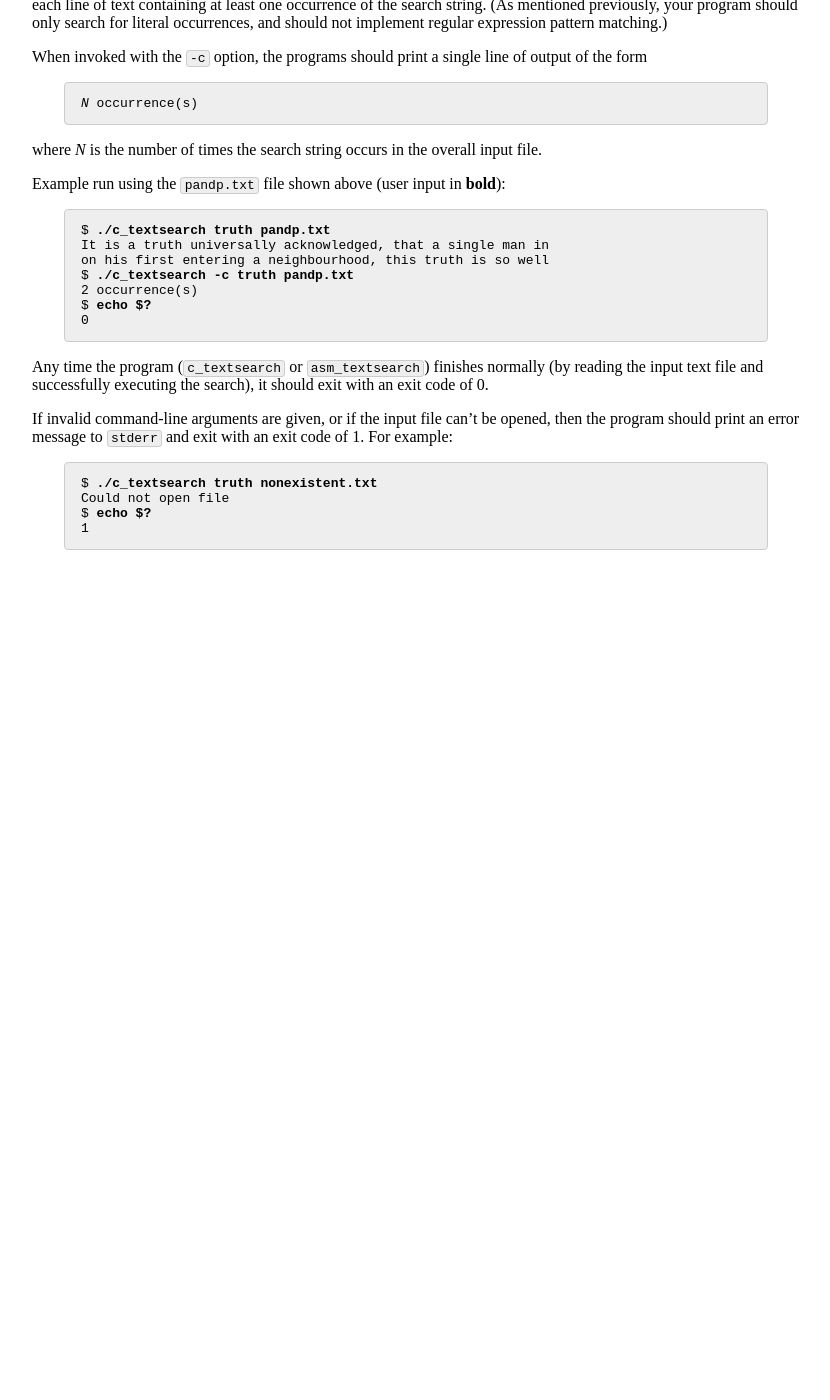
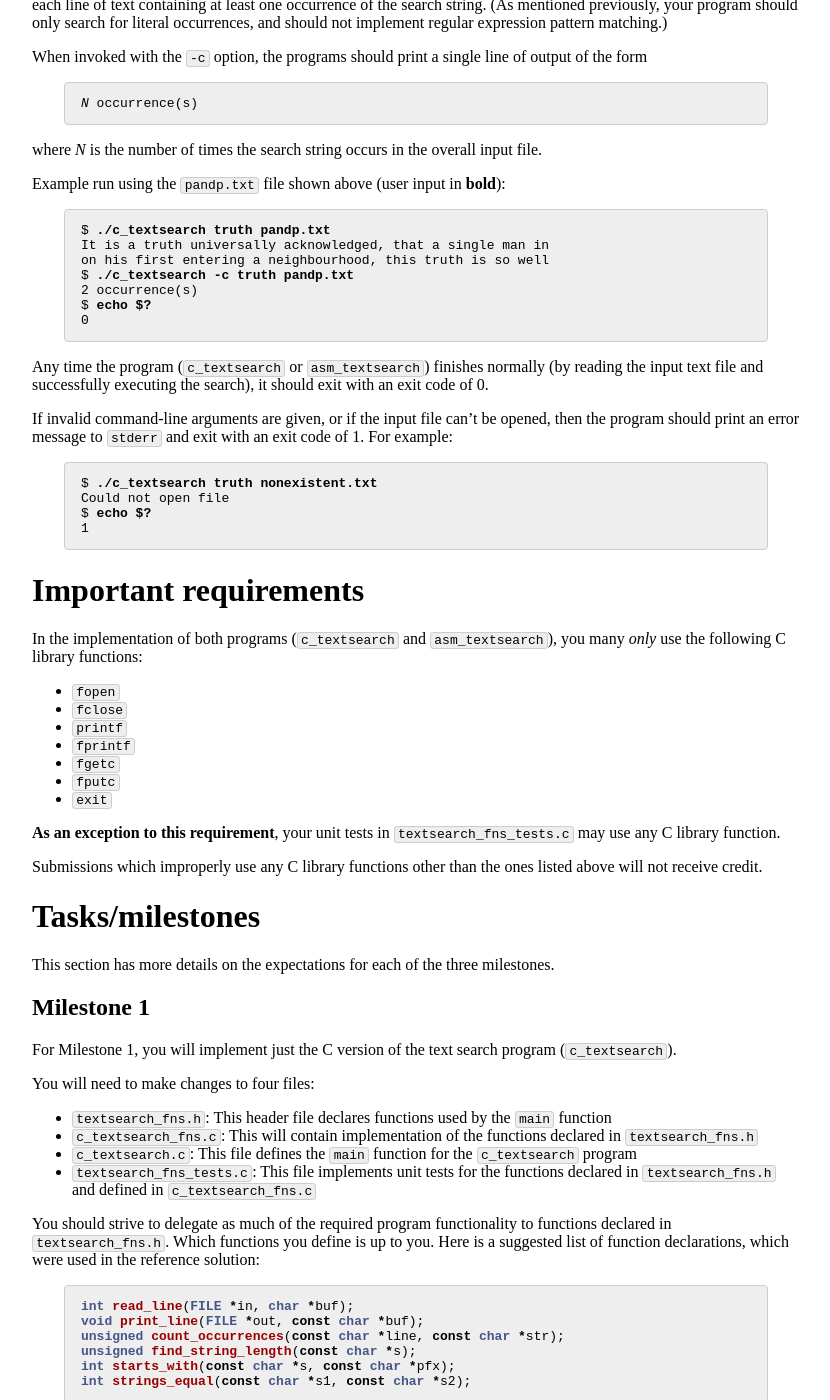
Before and after one commit to jhucsf/fall2021, a Jekyll site: the page built from assign/assign02.md, in a window 1280 px wide and 1400 px high, scrolled down 1788 px. Shown: the whole window, without its empty margins (224-1054 px from the left). Built offline with Jekyll 4.4.1, drawn with Linux system fonts in a browser that asks for light colours; before the commit the page ends 2370 px from its top, so only the background shows below that; some of the changed text lies outside the part shown.

Commit message:
work on describing requirements/approach

````diff
--- a/assign/assign02.md
+++ b/assign/assign02.md
@@ -141,3 +141,80 @@ Could not open file
 $ <b>echo $?</b>
 1
 </pre></div>
+
+# Important requirements
+
+In the implementation of both programs (`c_textsearch` and `asm_textsearch`), you
+many *only* use the following C library functions:
+
+* `fopen`
+* `fclose`
+* `printf`
+* `fprintf`
+* `fgetc`
+* `fputc`
+* `exit`
+
+**As an exception to this requirement**, your unit tests in `textsearch_fns_tests.c`
+may use any C library function.
+
+Submissions which improperly use any C library functions other than the ones listed
+above will not receive credit.
+
+# Tasks/milestones
+
+This section has more details on the expectations for each of the three milestones.
+
+## Milestone 1
+
+For Milestone 1, you will implement just the C version of the text search
+program (`c_textsearch`).
+
+You will need to make changes to four files:
+
+* `textsearch_fns.h`: This header file declares functions used by the `main` function
+* `c_textsearch_fns.c`: This will contain implementation of the functions declared in `textsearch_fns.h`
+* `c_textsearch.c`: This file defines the `main` function for the `c_textsearch` program
+* `textsearch_fns_tests.c`: This file implements unit tests for the functions declared in
+  `textsearch_fns.h` and defined in `c_textsearch_fns.c`
+
+You should strive to delegate as much of the required program functionality to functions
+declared in `textsearch_fns.h`.  Which functions you define is up to you.  Here is
+a suggested list of function declarations, which were used in the reference solution:
+
+```c
+int read_line(FILE *in, char *buf);
+void print_line(FILE *out, const char *buf);
+unsigned count_occurrences(const char *line, const char *str);
+unsigned find_string_length(const char *s);
+int starts_with(const char *s, const char *pfx);
+int strings_equal(const char *s1, const char *s2);
+```
+
+You are welcome to use these functions as the basis for your implementation, but you are
+not required to.
+
+Note one very important point: you should design your functions so that it will be
+straightforward to:
+
+* Write unit tests to test their functionality
+* Implement them in x86-64 assembly language
+
+We believe the functions shown above have these properties. You are welcome to
+use or adapt them, but this is not a requirement of the assignment.
+
+To build the `c_textsearch` program, run the command
+
+```
+make c_textsearch
+```
+
+To build the `c_textsearch_fns_tests` program:
+
+```
+make c_textsearch_fns_tests
+```
+
+## Milestone 2
+
+In Milestone 2, you must implement at least one of the functions
````
